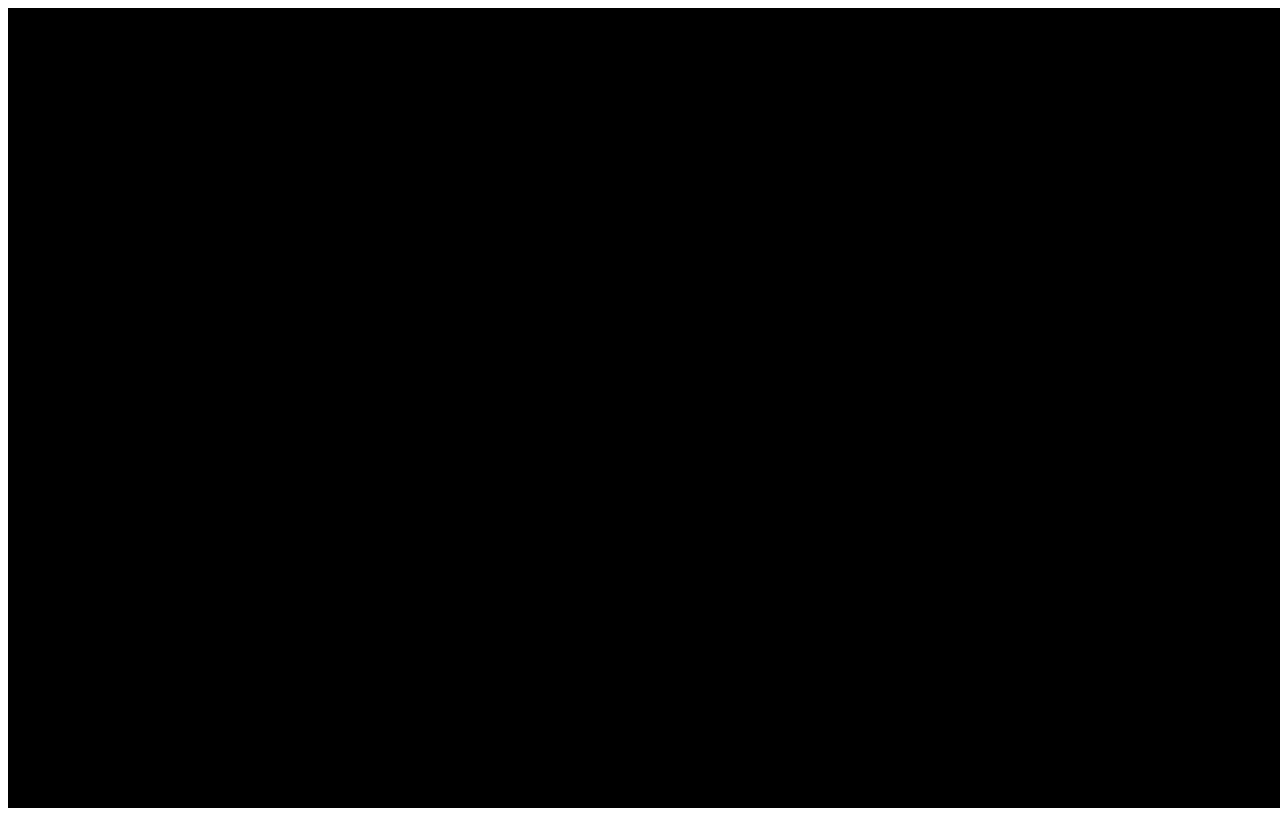
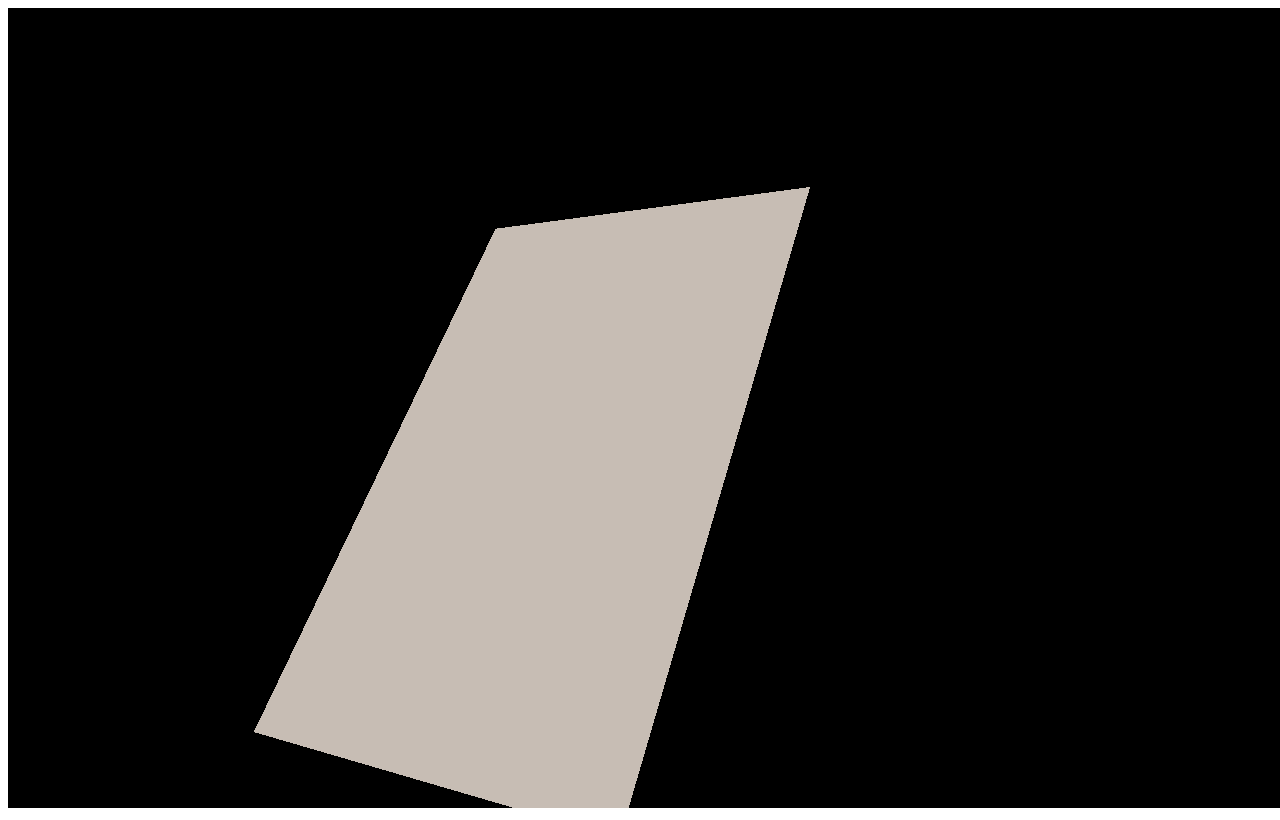
Before and after one commit to johnes1984/Game, a plain HTML site: page index.html in a window 1280 px wide. Drawn offline with Linux system fonts and the light colour scheme.

Commit message:
se realiza ajuste sobre el piso agregado

```diff
--- a/index.html
+++ b/index.html
@@ -33,6 +33,11 @@
             container = document.createElement( 'div' );
             document.body.appendChild( container );
             camera = new THREE.PerspectiveCamera( 45, window.innerWidth / window.innerHeight, 0.5, 1500 );
+
+            //reubicar la camara
+            camera.position.y = 4;
+            camera.position.x = 10;
+            camera.position.z = 10;
             FOLLOW_CAMERA = true;
 
             //creando escena
@@ -52,18 +57,30 @@
 
             //agregar objetos
 
+
             //agregar piso
+            //crea el objeto plano
             var planeGeometry = new THREE.PlaneGeometry(60,40);
+            //crea el material con el color
 			var planematerial = new THREE.MeshLambertMaterial({color:0xcccccc});
+            //une el plano con el material
 			var plane = new THREE.Mesh(planeGeometry,planematerial);
 			plane.receiveShadow = true;
-			plane.rotation.x = -0.5*Math.PI;
-            plane.position.x = 15;
-			plane.position.y = 0;
-			plane.position.z = 0;
 
+            //define el grupo para contener el plano
+            var groupplano = new THREE.Group();
+            //adiciona el plano al grupo
+            groupplano.add(plane);
+            //posiciona el grupo
+            groupplano.position.x = 0;
+			groupplano.position.y = 0;
+			groupplano.position.z = -80;
+            plane.rotation.x = -0.5*Math.PI;
+            groupplano.rotation.y = 1;
+            groupplano.rotation.z = 1;
+            //agrega el grupo a la escena
+            scene.add(groupplano);
 
-            scene.add(plane);
 
 
             //proceso de renderizado de todo en proyecto
@@ -71,10 +88,26 @@
             renderer.setPixelRatio( window.devicePixelRatio );
             renderer.setSize( window.innerWidth, window.innerHeight );
             container.appendChild( renderer.domElement );
+
+            //compilar la escena con relacion a la camara
+            renderer.render( scene, camera );
+
+
         }
 
 
         Init();
+
+
+
+
+
+
+
+
+
+
+
 
 
     </script>
```
